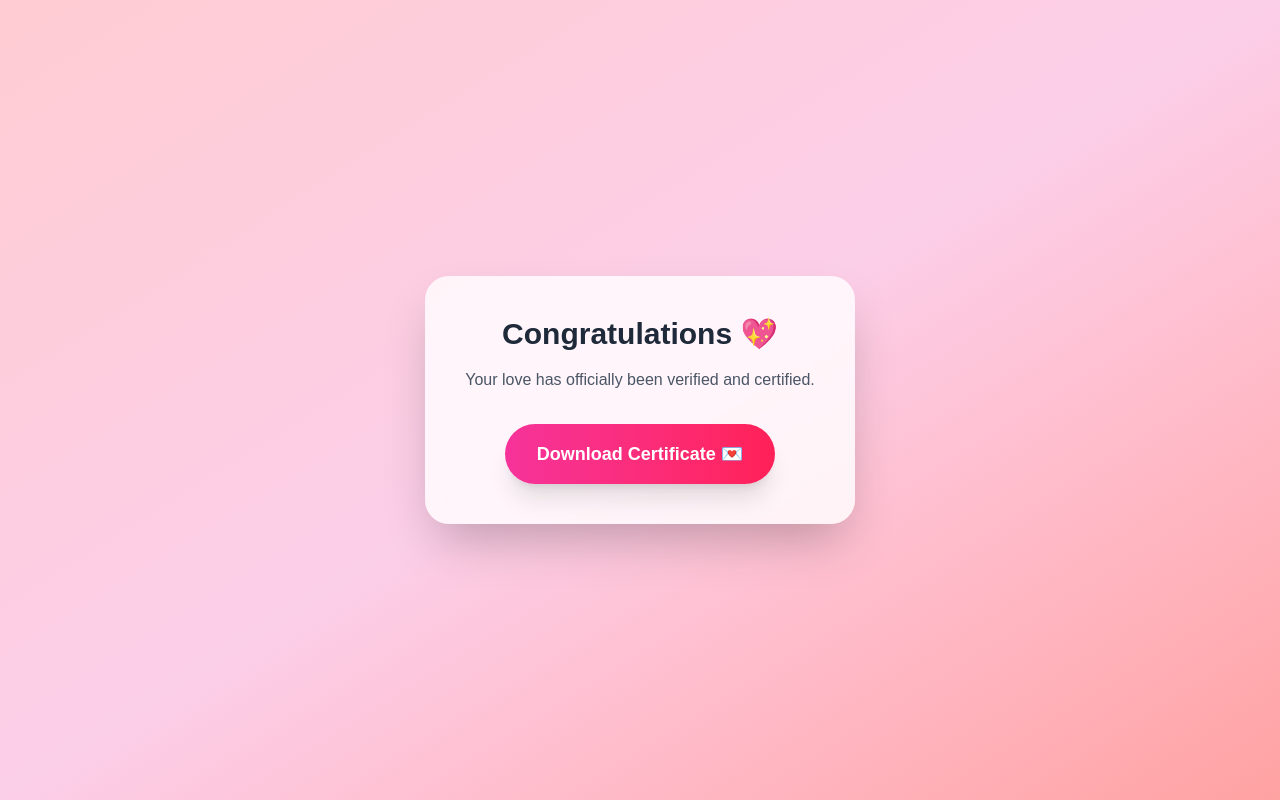
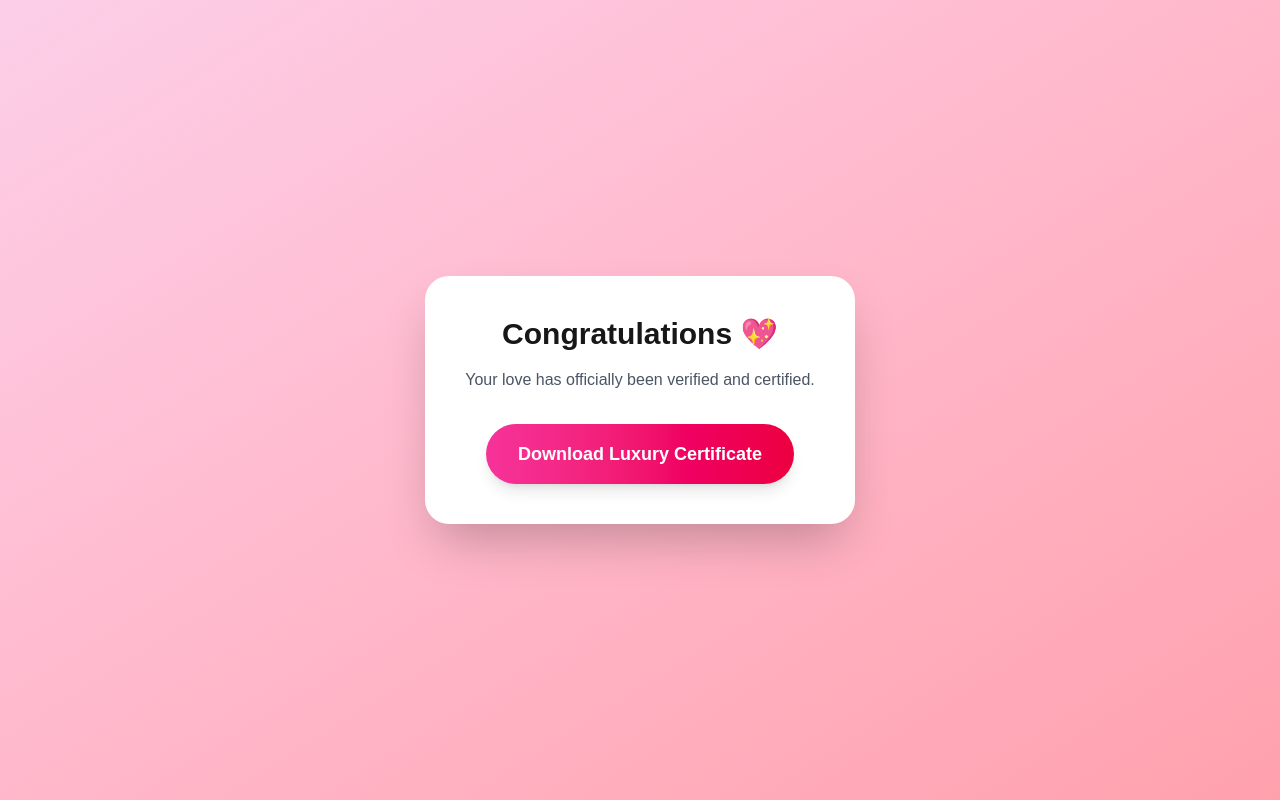
Before and after one commit to phop7173-oss/valentine-phone, a Next.js app: page /finale in a window 1280 px wide. Built offline with nearby package versions, Linux system fonts and the light colour scheme.

Commit message:
Remove duplicate finale page

```diff
--- a/app/finale/page.tsx
+++ b/app/finale/page.tsx
@@ -1,110 +1,123 @@
-'use client'
+"use client";
 
-import { useState } from 'react'
-import { motion } from 'framer-motion'
-import jsPDF from 'jspdf'
+import { jsPDF } from "jspdf";
 
 export default function FinalePage() {
-  const [generating, setGenerating] = useState(false)
+  const generateCertificate = () => {
+    const doc = new jsPDF("p", "mm", "a4");
 
-  const generateCertificate = () => {
-    const doc = new jsPDF()
+    const pageWidth = doc.internal.pageSize.getWidth();
+    const pageHeight = doc.internal.pageSize.getHeight();
+    const centerX = pageWidth / 2;
 
-    // ===== Border =====
-    doc.setDrawColor(233, 30, 99)
-    doc.setLineWidth(2)
-    doc.rect(10, 10, 190, 277)
+    // ===== Background =====
+    doc.setFillColor(248, 240, 220);
+    doc.rect(0, 0, pageWidth, pageHeight, "F");
+
+    // ===== Outer Border =====
+    doc.setDrawColor(120, 90, 40);
+    doc.setLineWidth(3);
+    doc.rect(10, 10, pageWidth - 20, pageHeight - 20);
+
+    // ===== Inner Border =====
+    doc.setLineWidth(0.8);
+    doc.rect(15, 15, pageWidth - 30, pageHeight - 30);
+
+    // ===== Watermark =====
+    doc.setFont("helvetica", "bold");
+    doc.setFontSize(60);
+    doc.setTextColor(230, 220, 200);
+    doc.text("LOVE", centerX, pageHeight / 2, {
+      align: "center",
+      angle: 45,
+    });
 
     // ===== Title =====
-    doc.setFontSize(22)
-    doc.setTextColor(233, 30, 99)
-    doc.text('OFFICIAL OWNERSHIP CERTIFICATE', 105, 35, {
-      align: 'center',
-    })
+    doc.setFont("times", "bold");
+    doc.setFontSize(26);
+    doc.setTextColor(102, 51, 0);
+    doc.text("OFFICIAL OWNERSHIP CERTIFICATE", centerX, 50, {
+      align: "center",
+    });
+
+    // Divider
+    doc.setLineWidth(0.5);
+    doc.line(40, 60, pageWidth - 40, 60);
 
     // ===== Subtitle =====
-    doc.setFontSize(16)
-    doc.setTextColor(0, 0, 0)
-    doc.text('This certifies that:', 105, 60, {
-      align: 'center',
-    })
+    doc.setFont("times", "italic");
+    doc.setFontSize(16);
+    doc.setTextColor(60);
+    doc.text("This certifies that", centerX, 80, { align: "center" });
 
-    // ===== Name =====
-    doc.setFontSize(22)
-    doc.setTextColor(173, 20, 87)
-    doc.text('Thawe Su Kyar Myint', 105, 75, {
-      align: 'center',
-    })
+    // ===== Name (Main Focus) =====
+    doc.setFont("times", "bold");
+    doc.setFontSize(30);
+    doc.setTextColor(120, 30, 60);
+    doc.text("Thawe Su Kyar Myint", centerX, 100, {
+      align: "center",
+    });
 
-    // ===== Body =====
-    doc.setFontSize(14)
-    doc.setTextColor(0, 0, 0)
+    // ===== Body Text =====
+    doc.setFont("times", "normal");
+    doc.setFontSize(14);
+    doc.setTextColor(50);
 
-    const bodyText = [
-      'Has officially unlocked Permanent Affection Mode 💕',
-      '',
-      'Including:',
-      '• Unlimited kisses',
-      '• Lifetime teasing privileges',
-      '• Priority cuddle access',
-      '',
-      'This certificate is non-transferable.',
-      'No refunds.',
-      'Forever binding.',
-    ]
+    const body = [
+      "Has officially unlocked Permanent Affection Mode",
+      "",
+      "Including:",
+      "• Unlimited kisses",
+      "• Lifetime teasing privileges",
+      "• Priority cuddle access",
+      "",
+      "This certificate is non-transferable.",
+      "No refunds.",
+      "Forever binding."
+    ];
 
-    doc.text(bodyText, 105, 105, {
-      align: 'center',
-    })
+    doc.text(body, centerX, 125, {
+      align: "center",
+      lineHeightFactor: 1.8,
+      maxWidth: 140,
+    });
+
+    // ===== Signature Line =====
+    doc.setLineWidth(0.5);
+    doc.line(centerX - 40, pageHeight - 55, centerX + 40, pageHeight - 55);
+
+    doc.setFontSize(12);
+    doc.text("Authorized by: Valentine Authority", centerX, pageHeight - 48, {
+      align: "center",
+    });
 
     // ===== Date =====
-    doc.setFontSize(10)
-    doc.setTextColor(120)
+    doc.setFontSize(10);
+    doc.setTextColor(90);
     doc.text(
-      `Issued on: ${new Date().toDateString()}`,
-      105,
-      260,
-      { align: 'center' }
-    )
+      `Issued on ${new Date().toDateString()}`,
+      centerX,
+      pageHeight - 30,
+      { align: "center" }
+    );
 
-    doc.save('Thawe_Su_Kyar_Myint_Certificate.pdf')
-  }
-
-  const handleDownload = () => {
-    setGenerating(true)
-
-    setTimeout(() => {
-      generateCertificate()
-      setGenerating(false)
-    }, 800)
-  }
+    doc.save("Luxury_Love_Certificate.pdf");
+  };
 
   return (
-    <main className="min-h-screen flex items-center justify-center bg-gradient-to-br from-rose-200 via-pink-200 to-red-300 p-6">
-      <motion.div
-        initial={{ opacity: 0, scale: 0.9 }}
-        animate={{ opacity: 1, scale: 1 }}
-        transition={{ duration: 0.8 }}
-        className="bg-white/80 backdrop-blur-xl rounded-3xl shadow-2xl p-10 max-w-md text-center"
-      >
-        <h1 className="text-3xl font-bold text-gray-800 mb-4">
-          Congratulations 💖
-        </h1>
-
+    <div className="min-h-screen flex items-center justify-center bg-gradient-to-br from-pink-200 to-rose-300">
+      <div className="bg-white p-10 rounded-3xl shadow-2xl text-center max-w-md">
+        <h1 className="text-3xl font-bold mb-4">Congratulations 💖</h1>
         <p className="text-gray-600 mb-8">
           Your love has officially been verified and certified.
         </p>
-
-        <motion.button
-          whileHover={{ scale: 1.08 }}
-          whileTap={{ scale: 0.95 }}
-          onClick={handleDownload}
-          disabled={generating}
-          className="px-8 py-4 rounded-full bg-gradient-to-r from-pink-500 to-rose-500 text-white font-semibold text-lg shadow-xl disabled:opacity-60"
+        <button
+          onClick={generateCertificate}
+          className="px-8 py-4 bg-gradient-to-r from-pink-500 to-rose-600 text-white rounded-full text-lg font-semibold shadow-lg hover:scale-105 transition-transform"
         >
-          {generating ? 'Generating...' : 'Download Certificate 💌'}
-        </motion.button>
-      </motion.div>
-    </main>
-  )
+          Download Luxury Certificate
+        </button>
+      </div>
+    </div>
+  );
 }
```
